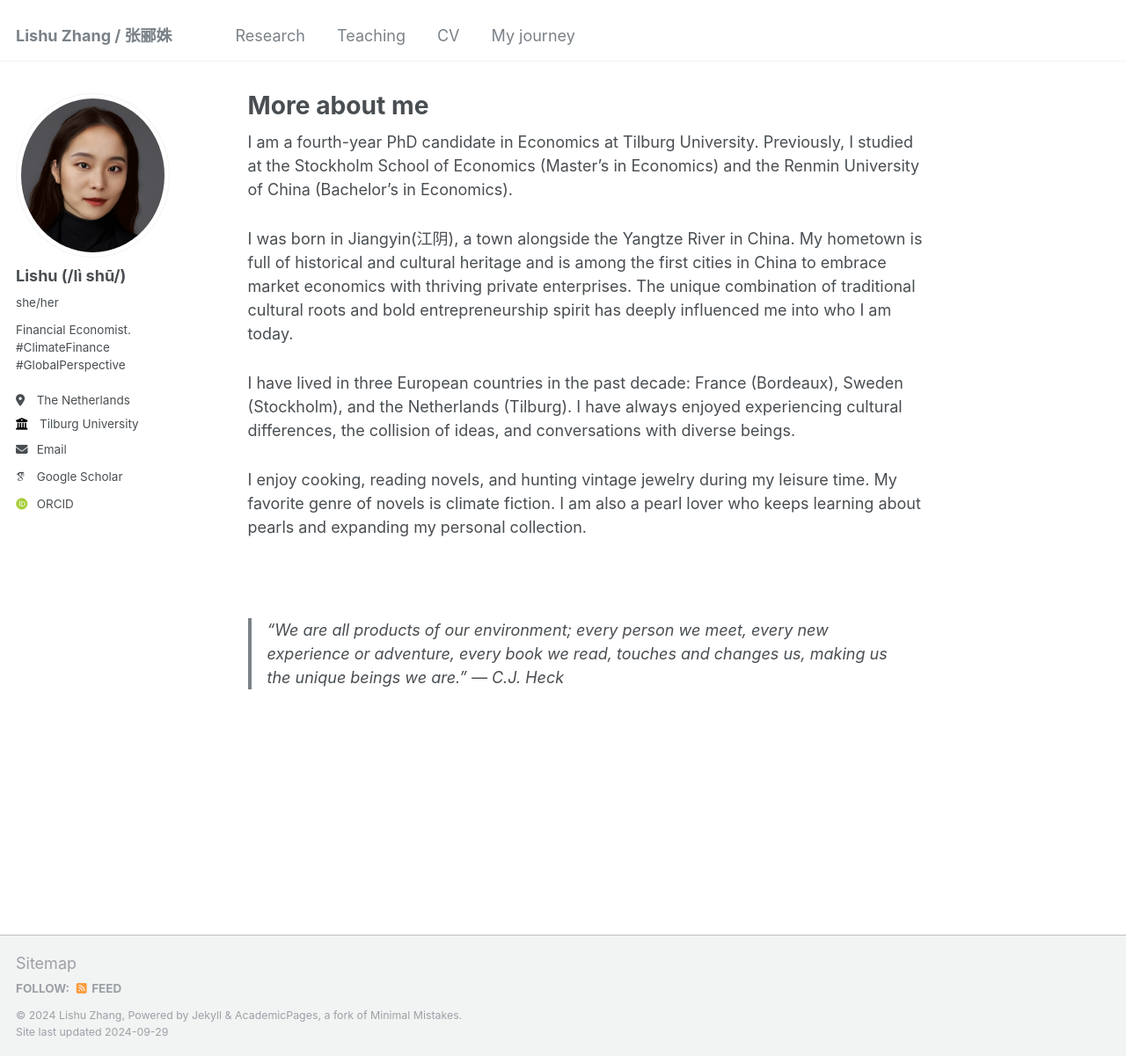
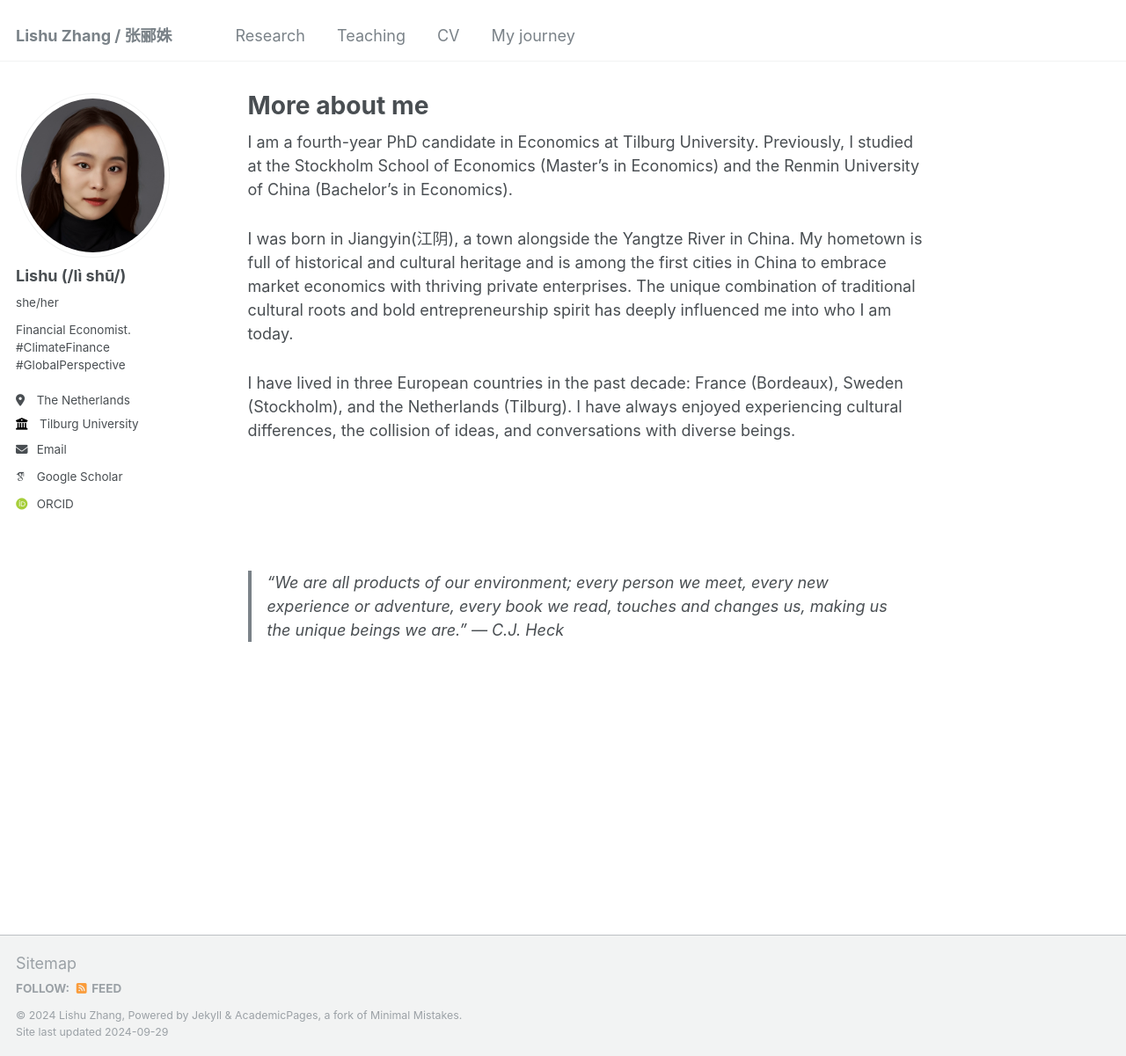
Before and after one commit to LishuZ/LishuZ.github.io, a Jekyll site: the page built from _pages/aboutme.md, in a window 1280 px wide and 1201 px high. Shown: the whole window at 88% size. Built offline with Jekyll 4.4.1, drawn with Linux system fonts in a browser that asks for light colours; some web fonts are replaced.

Commit message:
Update aboutme.md

```diff
--- a/_pages/aboutme.md
+++ b/_pages/aboutme.md
@@ -13,7 +13,6 @@ I was born in Jiangyin(江阴), a town alongside the Yangtze River in China. My
 
 I have lived in three European countries in the past decade: France (Bordeaux), Sweden (Stockholm), and the Netherlands (Tilburg). I have always enjoyed experiencing cultural differences, the collision of ideas, and conversations with diverse beings.
 
-I enjoy cooking, reading novels, and hunting vintage jewelry during my leisure time. My favorite genre of novels is climate fiction. I am also a pearl lover who keeps learning about pearls and expanding my personal collection.
 <br>
 <br>
 <br>
```
